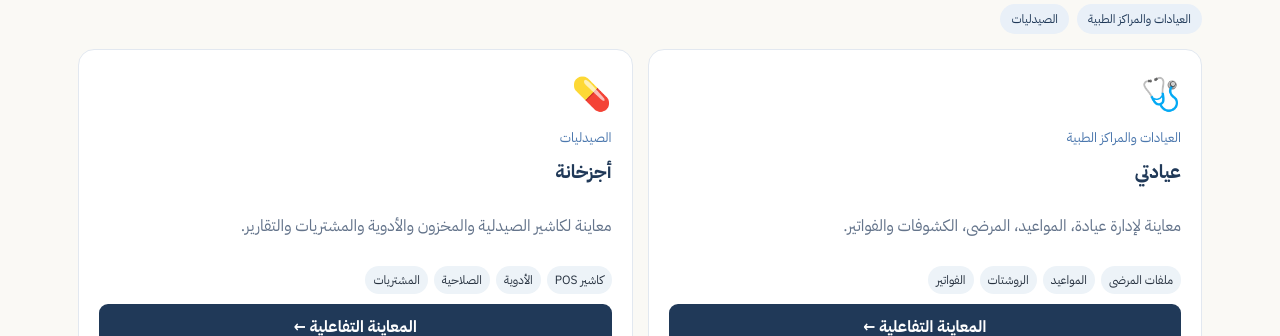
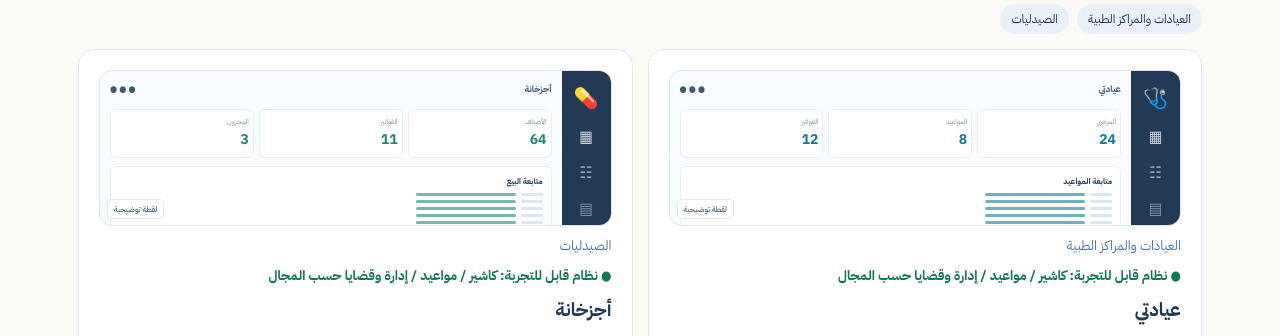
Before and after one commit to atsh-ai-new/atsh-ai-new, a Next.js app in the folder source/: page /catalog in a window 1280 px wide. Shown: the part 592-928 px from the top of the page. Built offline with nearby package versions, Linux system fonts and the light colour scheme; no server answers.

Commit message:
Add visible dashboard previews and live demo links to all published catalog cards

```diff
--- a/source/src/app/catalog/page.tsx
+++ b/source/src/app/catalog/page.tsx
@@ -4,7 +4,9 @@ import Link from "next/link";
 import {sectorTemplates,type SectorTemplate} from "@/lib/sector-catalog";
 import {normalizeCatalogSectors,resolvePlacement,type CatalogSector} from "@/lib/catalog-sectors";
 import {saveGuestWorkspace} from "@/lib/customer-workspace";
-type Item=SectorTemplate&{published?:boolean;archived?:boolean;sortOrder?:number;imageUrl?:string;sectorId?:string;subcategoryId?:string};
+import CatalogCardPreview from "@/components/catalog-card-preview";
+import {isInteractiveSector} from "@/components/sector-interactive-demo";
+type Item=SectorTemplate&{published?:boolean;archived?:boolean;sortOrder?:number;imageUrl?:string;previewUrl?:string;sectorId?:string;subcategoryId?:string};
 const defaults:Item[]=sectorTemplates.map((s,i)=>({...s,published:true,sortOrder:i*10}));
 export default function CatalogPage(){
  const [items,setItems]=useState<Item[]>(defaults);
@@ -65,13 +67,15 @@ export default function CatalogPage(){
    </div>
    <div style={{display:"grid",gridTemplateColumns:"repeat(auto-fit,minmax(min(100%,245px),1fr))",gap:15}}>
     {records.map(item=>{const place=resolvePlacement(item,sectors);return <article key={item.slug} style={{background:"white",padding:20,borderRadius:16,border:"1px solid #e2e8f0",display:"flex",flexDirection:"column",gap:10,minWidth:0}}>
-     {(item.imageUrl?.startsWith("https://")||item.imageUrl?.startsWith("/api/site-media/"))?<img src={item.imageUrl} alt={item.name} style={{width:"100%",height:145,objectFit:"cover",borderRadius:10}}/>:<span aria-hidden style={{fontSize:32}}>{item.icon||"📁"}</span>}
+     {(item.imageUrl?.startsWith("https://")||item.imageUrl?.startsWith("/api/site-media/"))?<img src={item.imageUrl} alt={item.name} style={{width:"100%",height:145,objectFit:"cover",borderRadius:10}}/>:<CatalogCardPreview slug={item.slug} name={item.name}/> }
      <small style={{color:"#4c78ae"}}>{place.subcategory?.name||sector.name}</small>
+     {isInteractiveSector(item.slug)&&<small style={{fontWeight:700,color:"#127659"}}>● نظام قابل للتجربة: كاشير / مواعيد / إدارة وقضايا حسب المجال</small>}
      <h3 style={{margin:0,color:"#203958"}}>{item.name}</h3>
      <p style={{lineHeight:1.8,color:"#64748b",flex:1}}>{item.description}</p>
      <div style={{display:"flex",flexWrap:"wrap",gap:6}}>{(item.features??[]).slice(0,5).map(feature=><span key={feature} style={{borderRadius:99,background:"#edf3f8",padding:"5px 8px",fontSize:12}}>{feature}</span>)}</div>
      <Link onClick={()=>choose(item)} href={`/catalog/${encodeURIComponent(item.slug)}`} style={{padding:"11px 12px",background:"#203958",color:"white",textAlign:"center",borderRadius:9,fontWeight:700}}>المعاينة التفاعلية ←</Link>
      <Link onClick={()=>choose(item)} href={`/?sector=${encodeURIComponent(item.slug)}#configurator`} style={{textAlign:"center",fontSize:13,color:"#203958",textDecoration:"underline"}}>اطلب تسعير النموذج</Link>
+     {item.previewUrl?.startsWith("https://")&&<a href={item.previewUrl} target="_blank" rel="noopener noreferrer" style={{textAlign:"center",fontSize:13,color:"#1e749b"}}>افتح نسخة تجريبية منشورة خارجيًا ↗</a>}
     </article>})}
    </div>
   </section>)}
```
